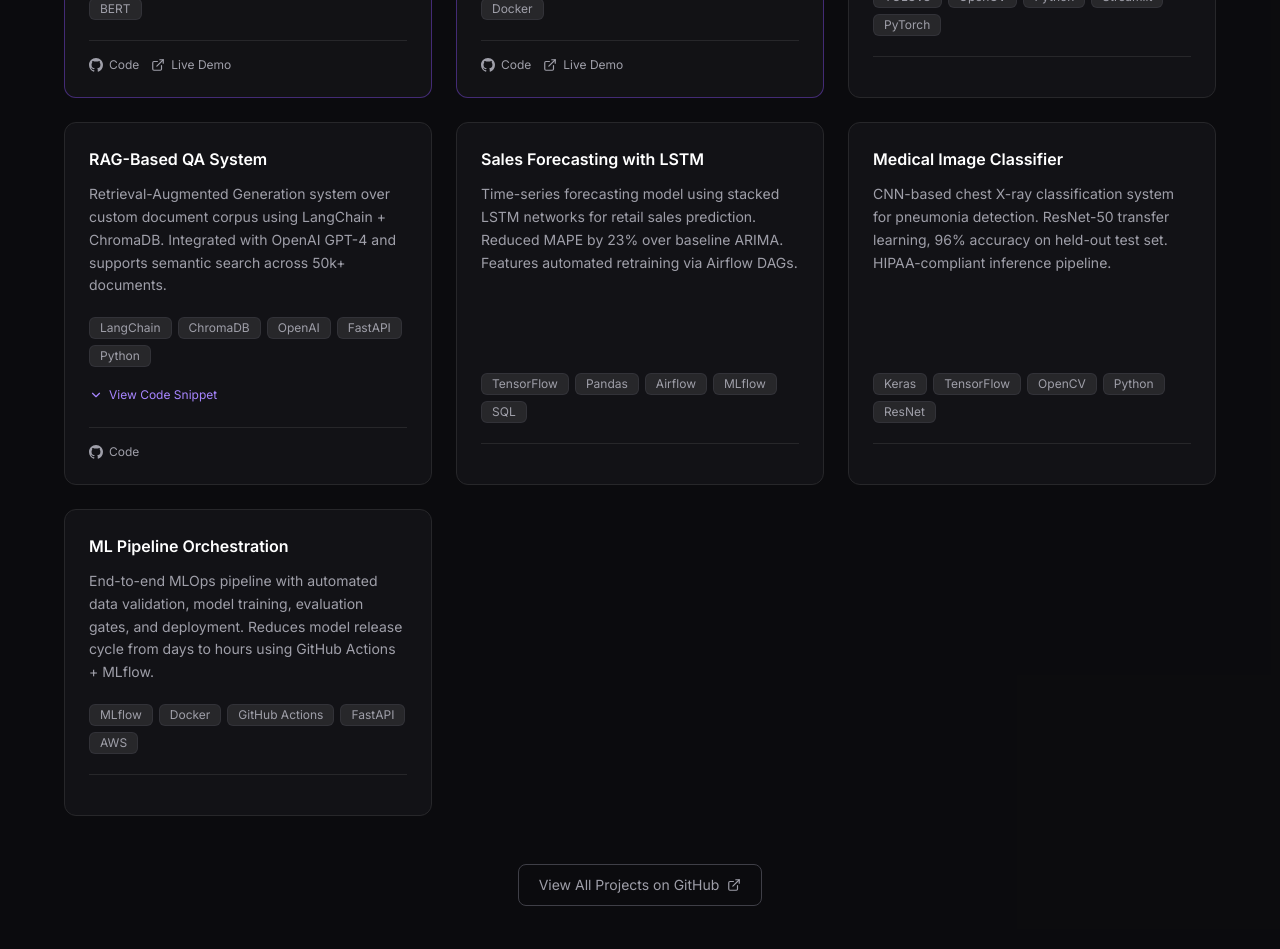
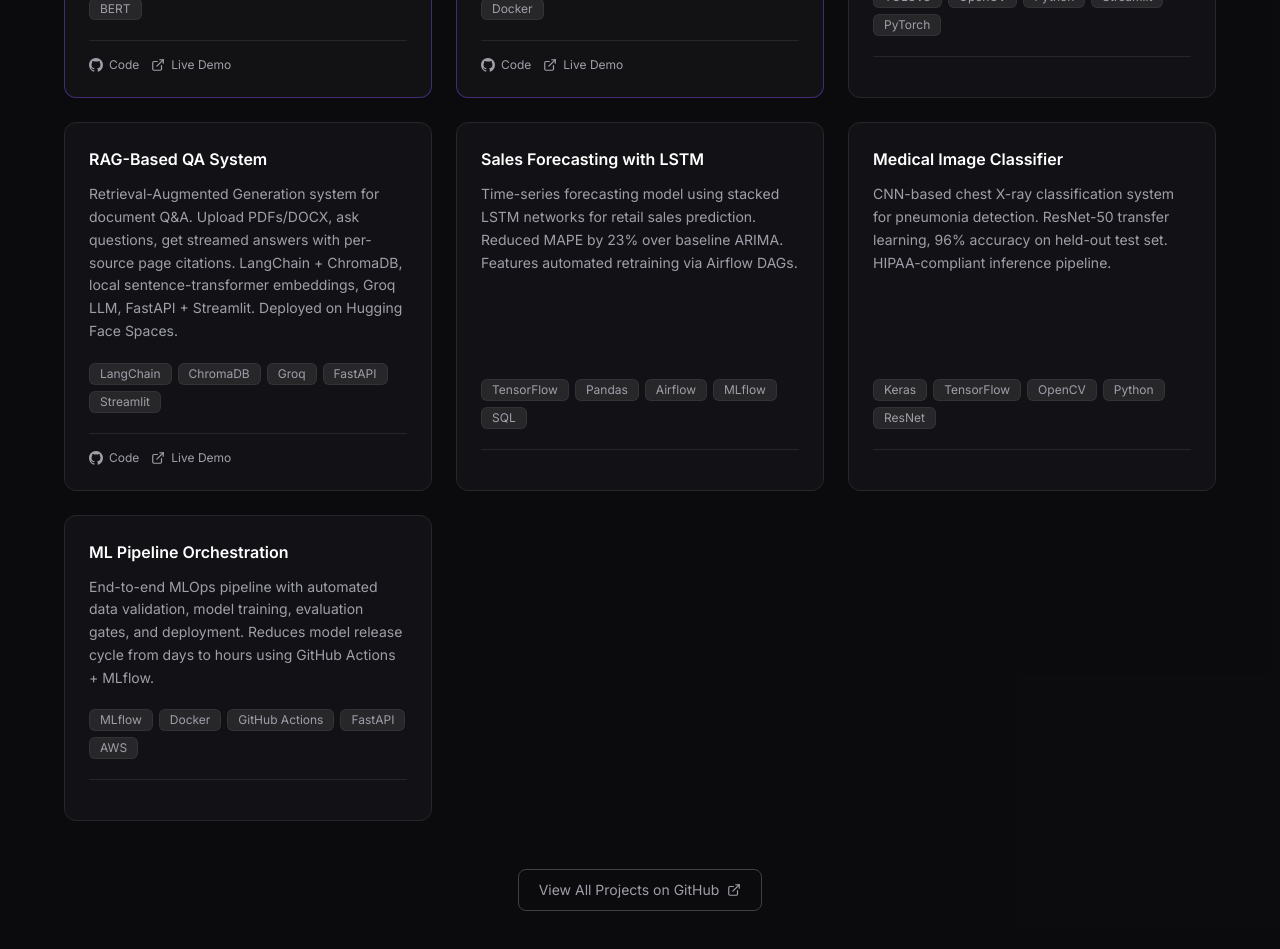
Before and after one commit to Nagendra7299/portfolio, a React (Vite) app: page / in a window 1280 px wide. Shown: the part 2120-3069 px from the top of the page. Built offline with nearby package versions, Linux system fonts and the light colour scheme; the HTML template or start-up script is replaced by a standard one.

Commit message:
feat: add live demo link for RAG QA system, update description to Groq stack

```diff
--- a/src/components/Projects.jsx
+++ b/src/components/Projects.jsx
@@ -1,5 +1,3 @@
-import { useState } from 'react'
-
 const ExternalLinkIcon = () => (
   <svg width="14" height="14" viewBox="0 0 24 24" fill="none" stroke="currentColor" strokeWidth="2" strokeLinecap="round" strokeLinejoin="round">
     <path d="M18 13v6a2 2 0 01-2 2H5a2 2 0 01-2-2V8a2 2 0 012-2h6" />
@@ -12,34 +10,6 @@
     <path d="M12 0C5.37 0 0 5.37 0 12c0 5.3 3.438 9.8 8.205 11.385.6.113.82-.258.82-.577 0-.285-.01-1.04-.015-2.04-3.338.724-4.042-1.61-4.042-1.61-.546-1.385-1.335-1.755-1.335-1.755-1.087-.744.084-.729.084-.729 1.205.084 1.838 1.236 1.838 1.236 1.07 1.835 2.809 1.305 3.495.998.108-.776.417-1.305.76-1.605-2.665-.3-5.466-1.332-5.466-5.93 0-1.31.465-2.38 1.235-3.22-.135-.303-.54-1.523.105-3.176 0 0 1.005-.322 3.3 1.23.96-.267 1.98-.399 3-.405 1.02.006 2.04.138 3 .405 2.28-1.552 3.285-1.23 3.285-1.23.645 1.653.24 2.873.12 3.176.765.84 1.23 1.91 1.23 3.22 0 4.61-2.805 5.625-5.475 5.92.42.36.81 1.096.81 2.22 0 1.606-.015 2.896-.015 3.286 0 .315.21.69.825.57C20.565 21.795 24 17.295 24 12c0-6.63-5.37-12-12-12z" />
   </svg>
 )
-
-const ChevronIcon = ({ open }) => (
-  <svg
-    width="14" height="14" viewBox="0 0 24 24" fill="none" stroke="currentColor" strokeWidth="2"
-    strokeLinecap="round" strokeLinejoin="round"
-    style={{ transform: open ? 'rotate(180deg)' : 'rotate(0deg)', transition: 'transform 0.2s' }}
-  >
-    <polyline points="6 9 12 15 18 9" />
-  </svg>
-)
-
-const RAG_SNIPPET = `async def stream_rag(question, chat_history=[], model="gpt-4o-mini"):
-    docs = vectorstore.as_retriever(
-        search_type="similarity",
-        search_kwargs={"k": settings.retrieval_k},
-    ).invoke(_retrieval_query(question, chat_history))
-
-    messages = _build_messages(
-        question, _format_docs(docs), chat_history
-    )
-    llm = ChatOpenAI(model=model, streaming=True)
-
-    async for chunk in llm.astream(messages):
-        if chunk.content:
-            yield {"type": "token", "content": chunk.content}
-
-    yield {"type": "sources", "sources": _extract_sources(docs)}
-    yield {"type": "done"}`
 
 const projects = [
   {
@@ -72,12 +42,11 @@
   {
     title: 'RAG-Based QA System',
     description:
-      'Retrieval-Augmented Generation system over custom document corpus using LangChain + ChromaDB. Integrated with OpenAI GPT-4 and supports semantic search across 50k+ documents.',
-    tags: ['LangChain', 'ChromaDB', 'OpenAI', 'FastAPI', 'Python'],
+      'Retrieval-Augmented Generation system for document Q&A. Upload PDFs/DOCX, ask questions, get streamed answers with per-source page citations. LangChain + ChromaDB, local sentence-transformer embeddings, Groq LLM, FastAPI + Streamlit. Deployed on Hugging Face Spaces.',
+    tags: ['LangChain', 'ChromaDB', 'Groq', 'FastAPI', 'Streamlit'],
     github: 'https://github.com/Nagendra7299/rag-qa-system',
-    demo: null,
+    demo: 'https://huggingface.co/spaces/Nagendra729/rag-document-qa',
     highlight: false,
-    codeSnippet: RAG_SNIPPET,
   },
   {
     title: 'Sales Forecasting with LSTM',
@@ -109,8 +78,6 @@
 ]
 
 function ProjectCard({ p }) {
-  const [showCode, setShowCode] = useState(false)
-
   return (
     <div
       className={`flex flex-col bg-zinc-900/60 border rounded-xl p-6 card-hover ${
@@ -136,23 +103,6 @@
           </span>
         ))}
       </div>
-
-      {p.codeSnippet && (
-        <div className="mb-4">
-          <button
-            onClick={() => setShowCode((s) => !s)}
-            className="flex items-center gap-1.5 text-xs text-violet-400 hover:text-violet-300 transition-colors mb-2"
-          >
-            <ChevronIcon open={showCode} />
-            {showCode ? 'Hide Code' : 'View Code Snippet'}
-          </button>
-          {showCode && (
-            <pre className="bg-zinc-950 border border-zinc-800 rounded-lg p-4 text-xs text-zinc-300 font-mono overflow-x-auto leading-relaxed">
-              <code>{p.codeSnippet}</code>
-            </pre>
-          )}
-        </div>
-      )}
 
       <div className="flex gap-3 pt-4 border-t border-zinc-800">
         {p.github && (
```
